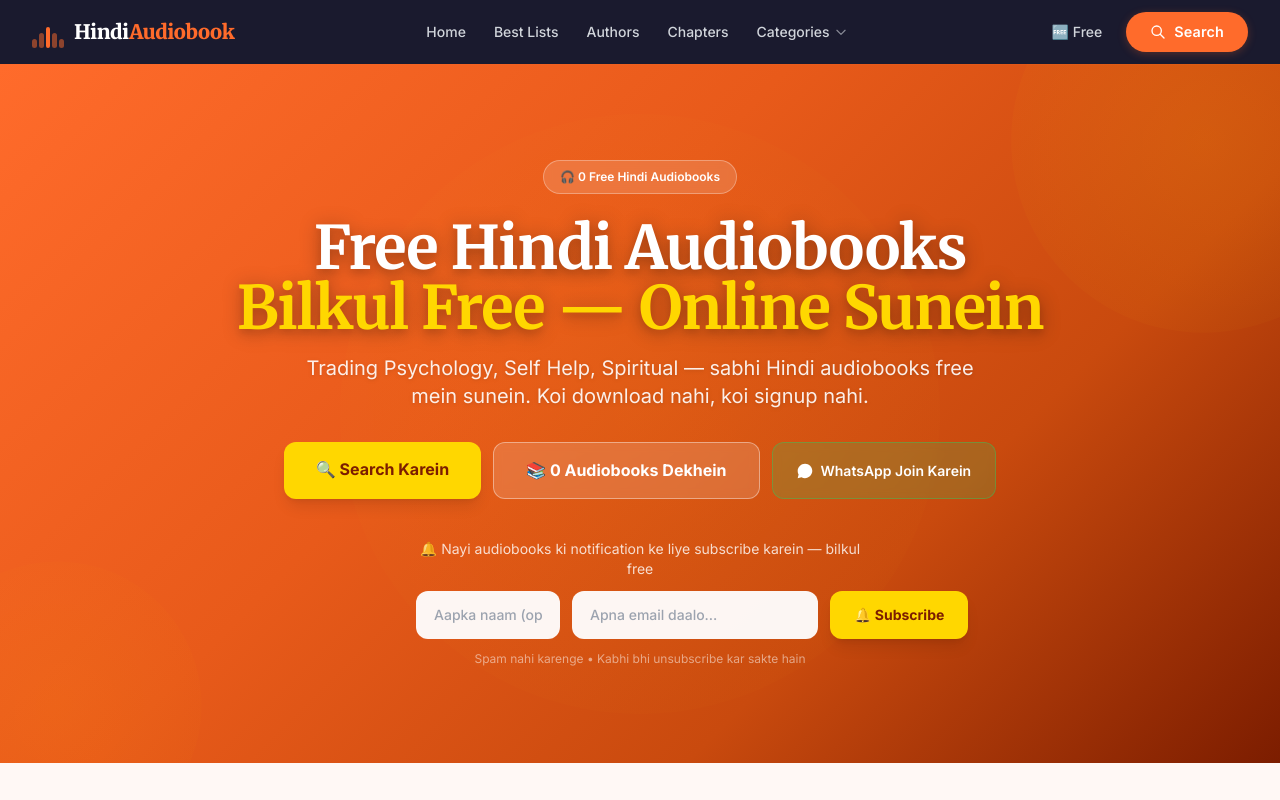
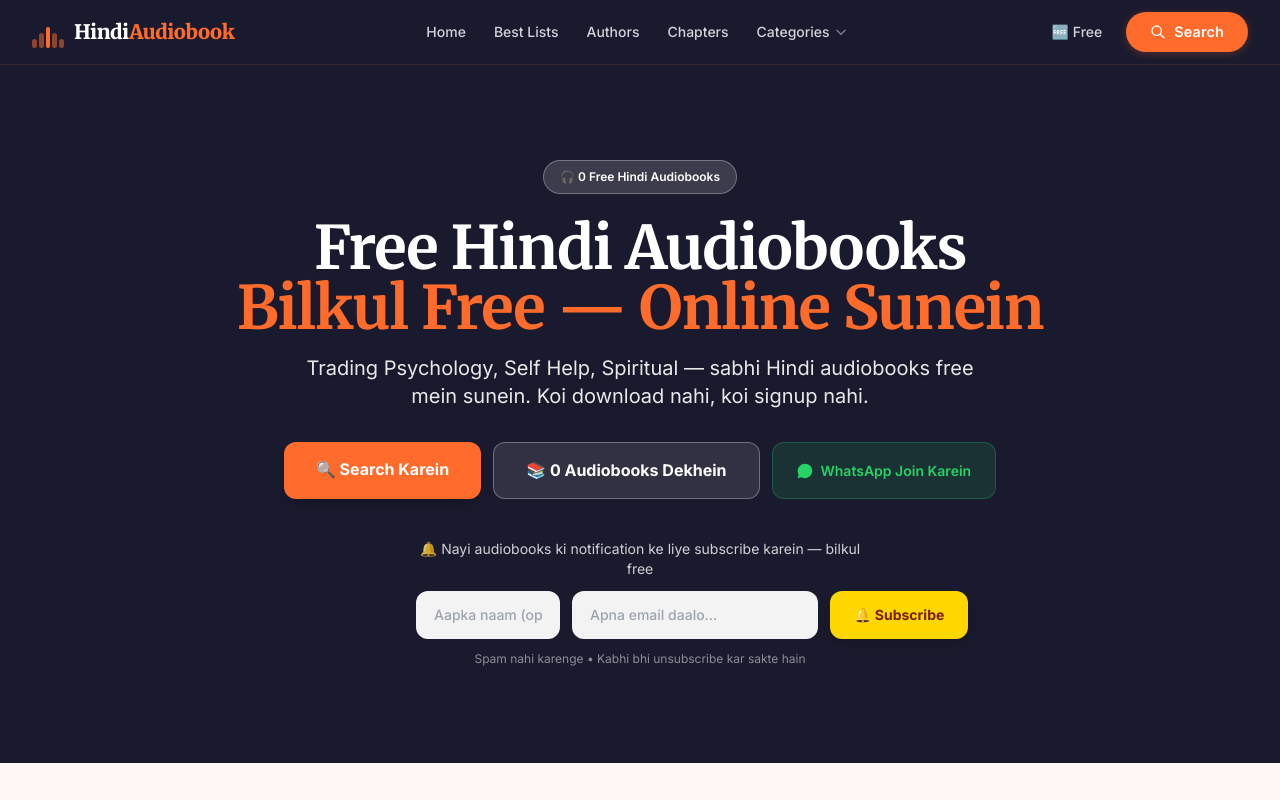
Before and after one commit to sitarammaaker-arch/hindiaudiobook, a Next.js app: page / in a window 1280 px wide. Shown: the top 800 px of the page. Built offline with nearby package versions, Linux system fonts and the light colour scheme.

Commit message:
Hero: solid dark navy #1A1A2E background — no gradient

```diff
--- a/src/app/page.tsx
+++ b/src/app/page.tsx
@@ -35,17 +35,9 @@ export default async function HomePage() {
 
   return (
     <main>
-      {/* ── Hero — Saffron Orange Indian Theme ── */}
+      {/* ── Hero — Dark Navy Theme ── */}
       <section className="relative overflow-hidden py-16 md:py-24"
-        style={{ background: "linear-gradient(135deg, #FF6B2B 0%, #E85A1A 40%, #C94A0E 70%, #7C1D00 100%)" }}>
-
-        {/* Decorative circles — Indian mandala feel */}
-        <div className="absolute top-0 right-0 w-96 h-96 rounded-full opacity-10"
-          style={{ background: "radial-gradient(circle, #FFD700, transparent)", transform: "translate(30%, -30%)" }} />
-        <div className="absolute bottom-0 left-0 w-72 h-72 rounded-full opacity-10"
-          style={{ background: "radial-gradient(circle, #FFA500, transparent)", transform: "translate(-30%, 30%)" }} />
-        <div className="absolute top-1/2 left-1/2 w-[600px] h-[600px] rounded-full opacity-5"
-          style={{ background: "radial-gradient(circle, #FFD700, transparent)", transform: "translate(-50%, -50%)" }} />
+        style={{ background: "#1A1A2E" }}>
 
         <div className="max-w-7xl mx-auto px-4 sm:px-6 lg:px-8 text-center relative">
           {/* Badge */}
@@ -54,10 +46,10 @@ export default async function HomePage() {
           </div>
 
           {/* Heading */}
-          <h1 className="text-4xl md:text-6xl font-bold text-white mb-4 leading-tight drop-shadow-lg"
-            style={{ fontFamily: "var(--font-merriweather)", textShadow: "0 2px 20px rgba(0,0,0,0.3)" }}>
+          <h1 className="text-4xl md:text-6xl font-bold text-white mb-4 leading-tight"
+            style={{ fontFamily: "var(--font-merriweather)" }}>
             Free Hindi Audiobooks<br />
-            <span style={{ color: "#FFD700" }}>Bilkul Free — Online Sunein</span>
+            <span style={{ color: "#FF6B2B" }}>Bilkul Free — Online Sunein</span>
           </h1>
 
           {/* Subtitle */}
@@ -69,16 +61,16 @@ export default async function HomePage() {
           <div className="flex flex-wrap gap-3 justify-center mb-10">
             <Link href="/search"
               className="font-bold px-8 py-3.5 rounded-xl transition-all shadow-lg hover:shadow-xl hover:-translate-y-0.5"
-              style={{ background: "#FFD700", color: "#7C1D00" }}>
+              style={{ background: "#FF6B2B", color: "#ffffff" }}>
               🔍 Search Karein
             </Link>
             <Link href="/free-hindi-audiobooks"
-              className="bg-white/15 hover:bg-white/25 border border-white/40 text-white font-bold px-8 py-3.5 rounded-xl transition-all backdrop-blur-sm">
+              className="bg-white/10 hover:bg-white/20 border border-white/30 text-white font-bold px-8 py-3.5 rounded-xl transition-all">
               📚 {allBooks.length} Audiobooks Dekhein
             </Link>
             <a href="https://whatsapp.com/channel/0029VaFSHSB1dAw9L0JBGn0P" target="_blank" rel="noopener noreferrer"
-              className="flex items-center gap-2 font-semibold px-6 py-3.5 rounded-xl transition-all text-sm backdrop-blur-sm"
-              style={{ background: "#25D36630", border: "1px solid #25D36660", color: "#ffffff" }}>
+              className="flex items-center gap-2 font-semibold px-6 py-3.5 rounded-xl transition-all text-sm"
+              style={{ background: "#25D36622", border: "1px solid #25D36644", color: "#25D366" }}>
               <svg className="w-4 h-4" fill="currentColor" viewBox="0 0 24 24">
                 <path d="M17.472 14.382c-.297-.149-1.758-.867-2.03-.967-.273-.099-.471-.148-.67.15-.197.297-.767.966-.94 1.164-.173.199-.347.223-.644.075-.297-.15-1.255-.463-2.39-1.475-.883-.788-1.48-1.761-1.653-2.059-.173-.297-.018-.458.13-.606.134-.133.298-.347.446-.52.149-.174.198-.298.298-.497.099-.198.05-.371-.025-.52-.075-.149-.669-1.612-.916-2.207-.242-.579-.487-.5-.669-.51-.173-.008-.371-.01-.57-.01-.198 0-.52.074-.792.372-.272.297-1.04 1.016-1.04 2.479 0 1.462 1.065 2.875 1.213 3.074.149.198 2.096 3.2 5.077 4.487.709.306 1.262.489 1.694.625.712.227 1.36.195 1.871.118.571-.085 1.758-.719 2.006-1.413.248-.694.248-1.289.173-1.413-.074-.124-.272-.198-.57-.347z"/><path d="M12.05 1.027C5.979 1.027 1.027 5.979 1.027 12.05c0 1.951.498 3.783 1.372 5.382L1.027 23l5.721-1.497c1.543.839 3.3 1.323 5.169 1.323h.003c6.071 0 11.023-4.952 11.023-11.023S18.121 1.027 12.05 1.027z"/>
               </svg>
```
